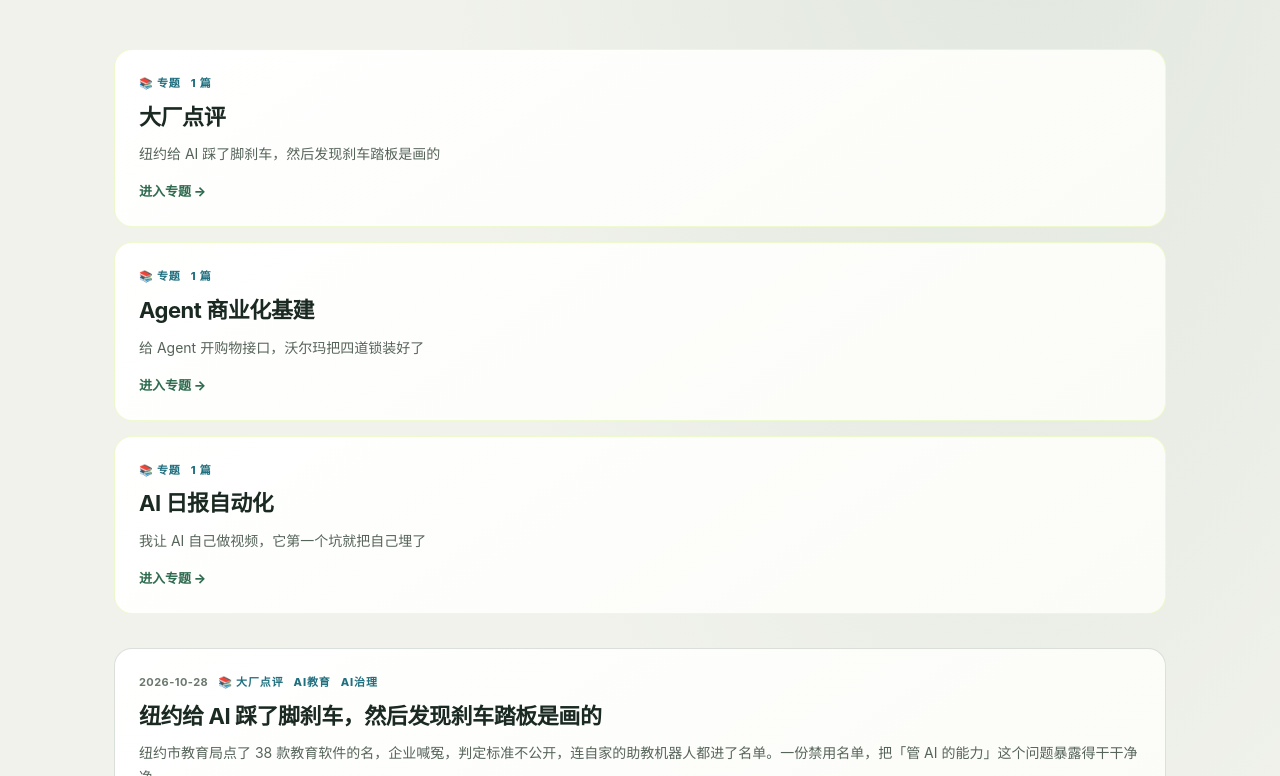
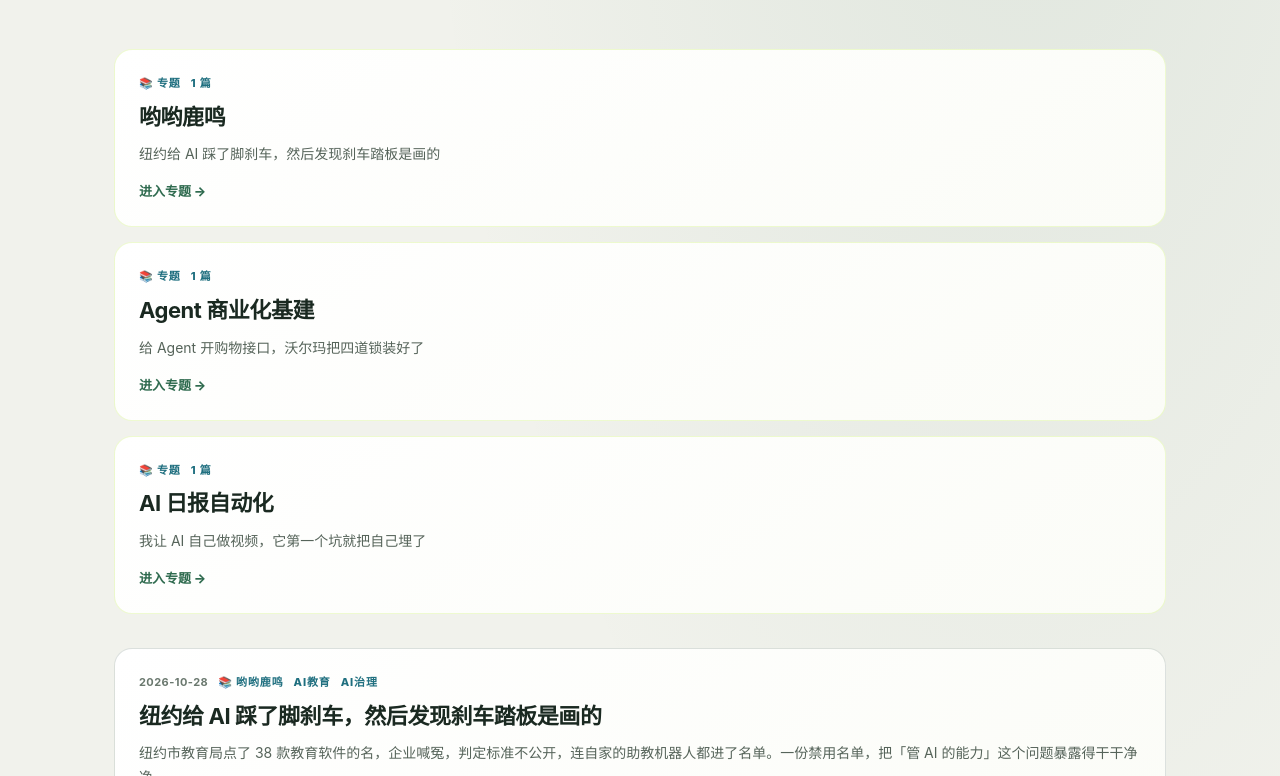
Before and after one commit to deerleo/deerleo.github.io, a Jekyll site: the page built from blog/index.html, in a window 1280 px wide and 1400 px high. Shown: the part 372-1148 px from the top of the window. Built offline with Jekyll 4.4.1, drawn with Linux system fonts in a browser that asks for light colours.

Commit message:
系列更名：大厂点评→哟哟鹿鸣

```diff
--- a/_posts/2026-10-28-nyc-ai-brake-painted.md
+++ b/_posts/2026-10-28-nyc-ai-brake-painted.md
@@ -2,7 +2,7 @@
 title: "纽约给 AI 踩了脚刹车，然后发现刹车踏板是画的"
 description: "纽约市教育局点了 38 款教育软件的名，企业喊冤，判定标准不公开，连自家的助教机器人都进了名单。一份禁用名单，把「管 AI 的能力」这个问题暴露得干干净净。"
 tags: [AI教育, AI治理, 政策]
-series: 大厂点评
+series: 哟哟鹿鸣
 ---
 
 ![布鲁克林的纽约公立学校。美国最大学区这一年对 AI 踩了刹车。](/assets/images/2026-10-28-nyc-ai-ban/school-building.jpg)
```
